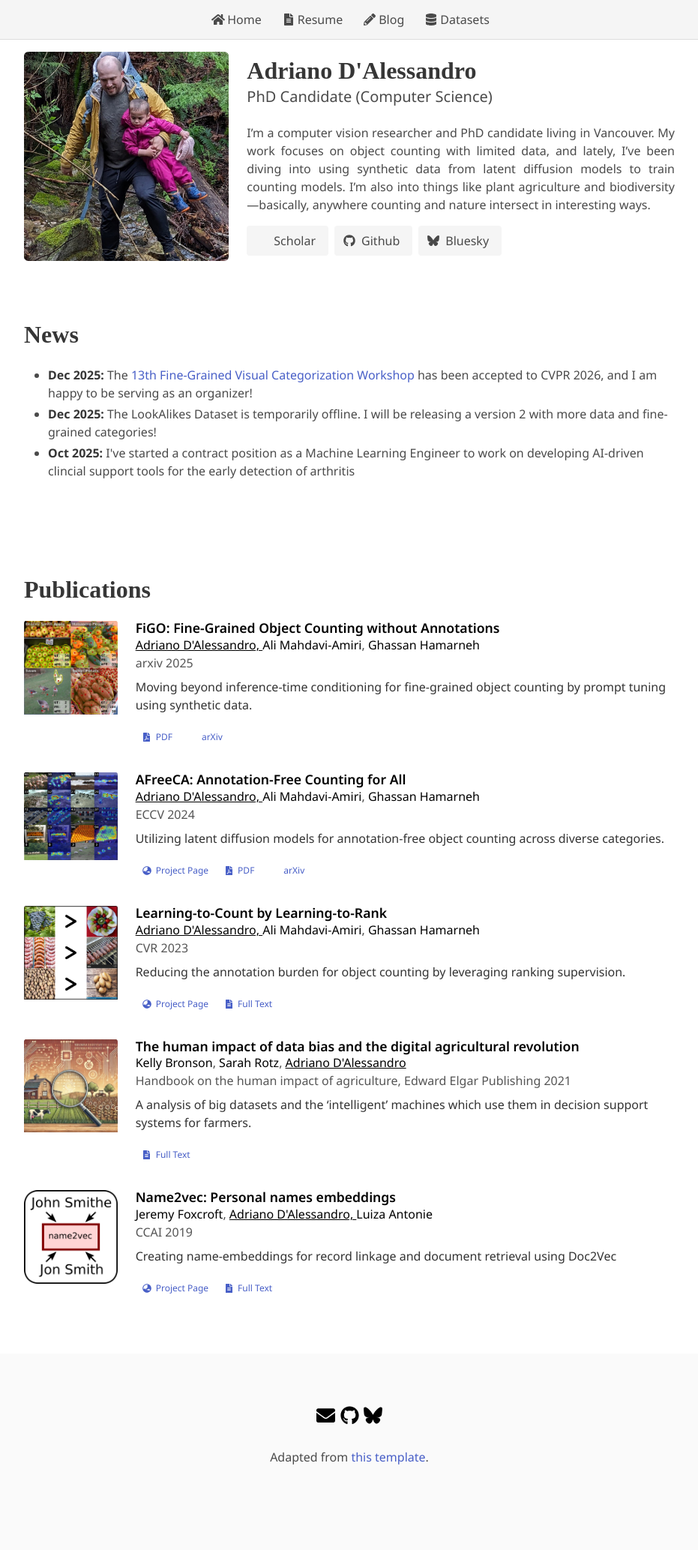
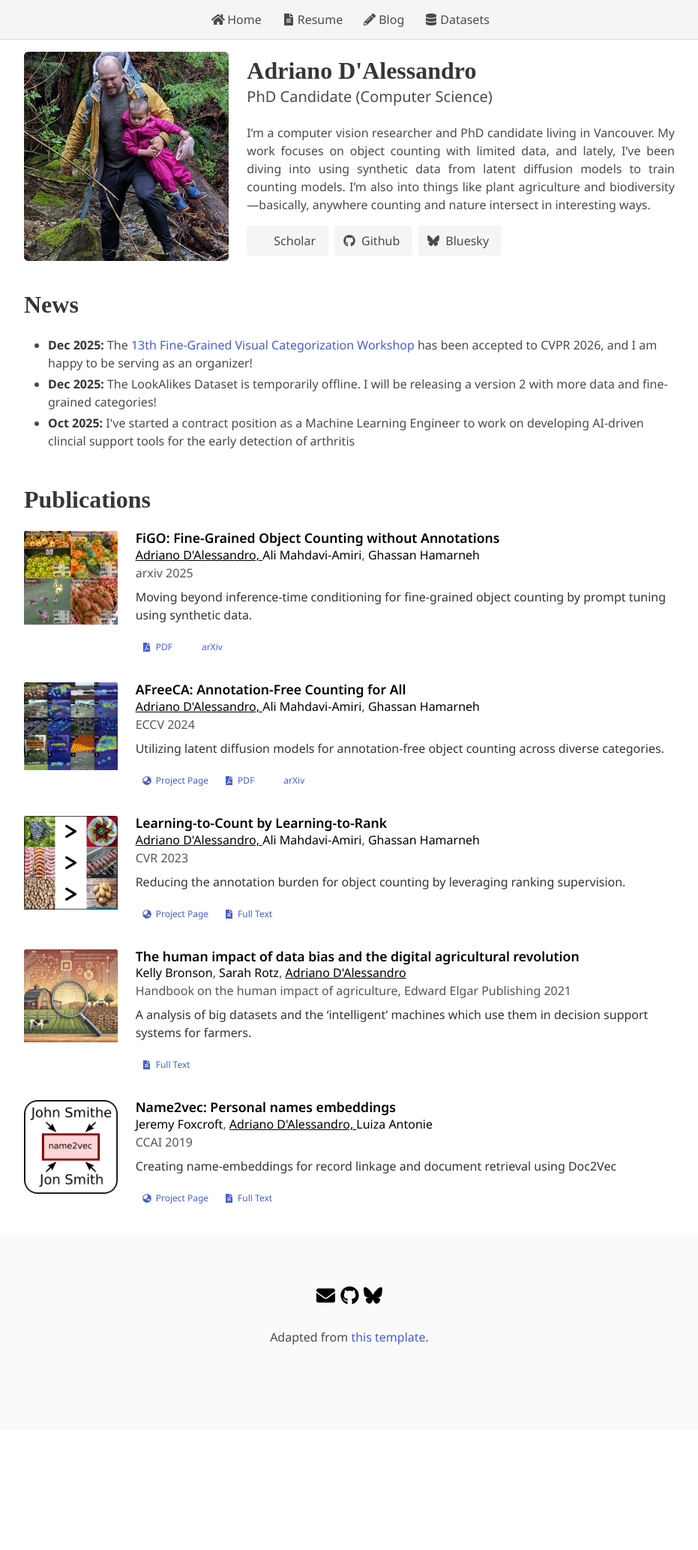
Before and after one commit to adrian-dalessandro/adrian-dalessandro.github.io, a Jekyll site: the page built from index.html, in a window 1280 px wide. Shown: the whole page at 75% size, without its empty margins (174-1105 px from the left). Built offline with Jekyll 4.4.1, drawn with Linux system fonts in a browser that asks for light colours; nearby versions of some CDN libraries; some web fonts are replaced; library files that are not in the unit come from our copies; a style sheet for code colours, icons or effects is not loaded; after the commit the page ends 1907 px from its top, so only the background shows below that.

Commit message:
updated dataset

```diff
--- a/index.html
+++ b/index.html
@@ -53,7 +53,7 @@ description: My publications
     </div>
   </section>
 
-<section class="section">
+<section class="section py-2">
   <div class="container is-max-desktop">
     <h2 class="title is-3">News</h2>
     <div class="content">
@@ -68,7 +68,7 @@ description: My publications
   </div>
 </section>
 
-  <section class="section">
+  <section class="section py-2">
     <div class="container is-max-desktop">
 
       <h2 class="title is-3">Publications</h2>
```
